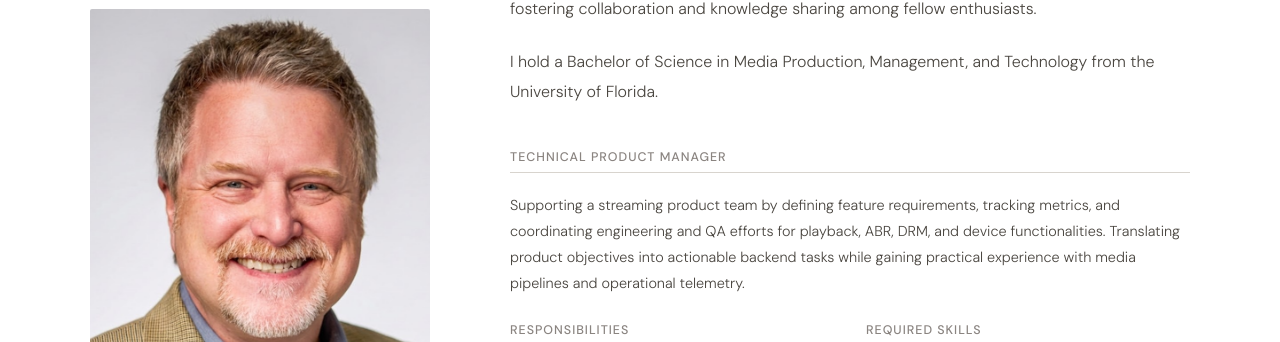
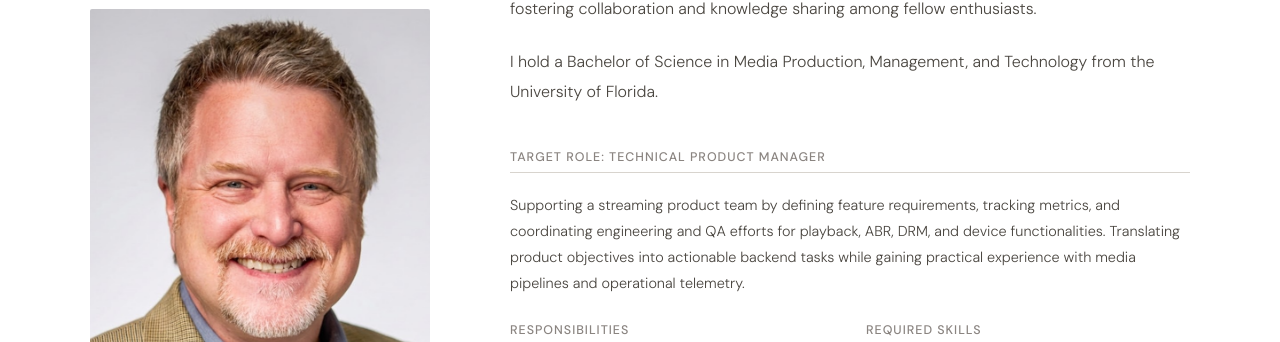
Before and after one commit to ddemakes/Darrell_DeMakes_6_Month_DAE, a Jekyll site: the page docs/index.html, which Jekyll copies as it is, in a window 1280 px wide and 900 px high, scrolled down 1192 px. Shown: the part 111-453 px from the top of the window. Built offline with Jekyll 4.4.1, drawn with Linux system fonts in a browser that asks for light colours.

Commit message:
Pages Changes 32

```diff
--- a/docs/index.html
+++ b/docs/index.html
@@ -782,7 +782,7 @@
           <p>I hold a Bachelor of Science in Media Production, Management, and Technology from the University of Florida.</p>
 
           <div style="margin-top: 2.5rem;">
-            <div class="exp-sub-title" style="margin-bottom: 1.25rem;">Technical Product Manager</div>
+            <div class="exp-sub-title" style="margin-bottom: 1.25rem;">Target Role: Technical Product Manager</div>
             <p style="font-size:0.9rem; color:var(--ink-light); line-height:1.8; margin-bottom:1.5rem;">Supporting a streaming product team by defining feature requirements, tracking metrics, and coordinating engineering and QA efforts for playback, ABR, DRM, and device functionalities. Translating product objectives into actionable backend tasks while gaining practical experience with media pipelines and operational telemetry.</p>
             <div style="display:grid; grid-template-columns:1fr 1fr; gap:2rem;">
               <div>
```
